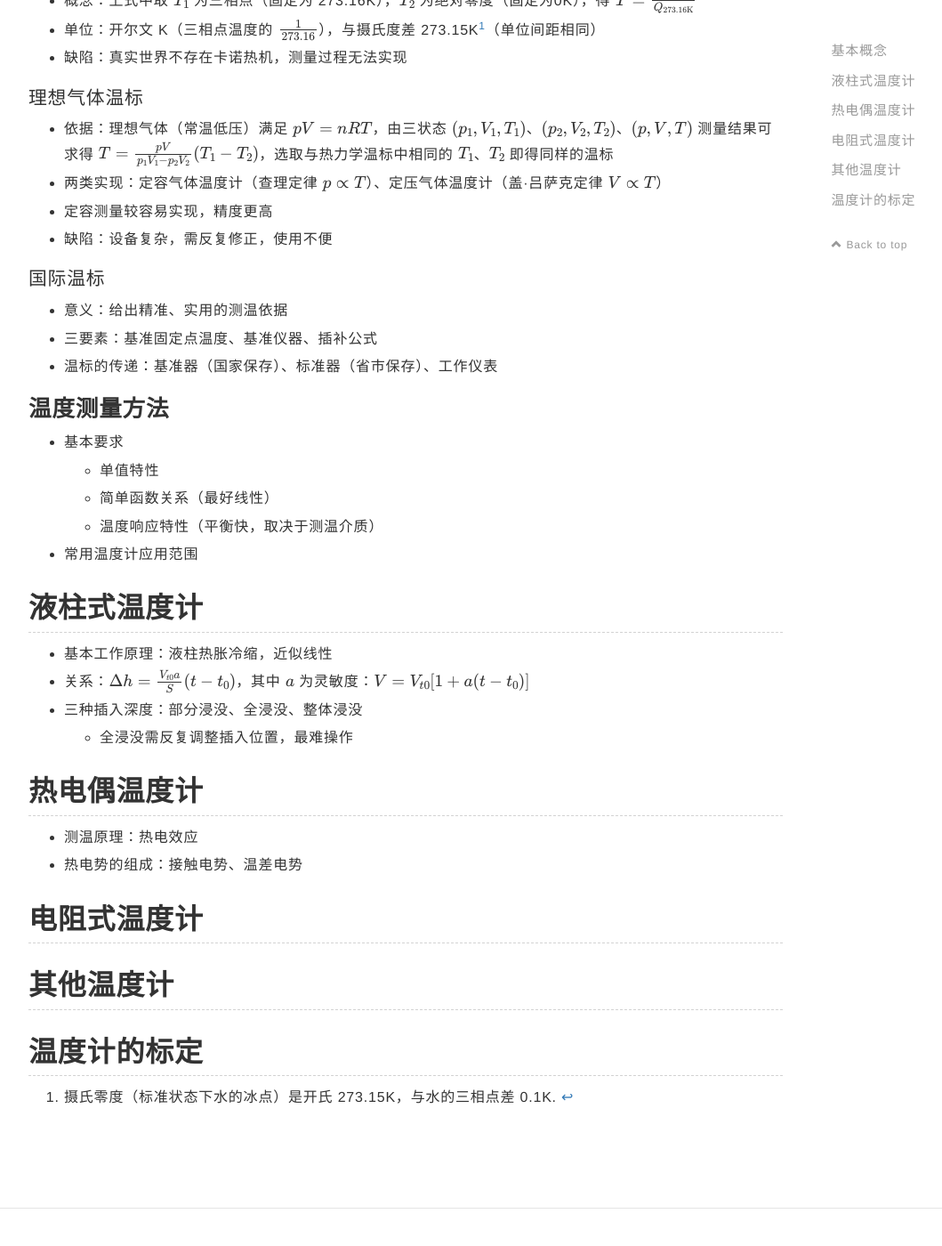
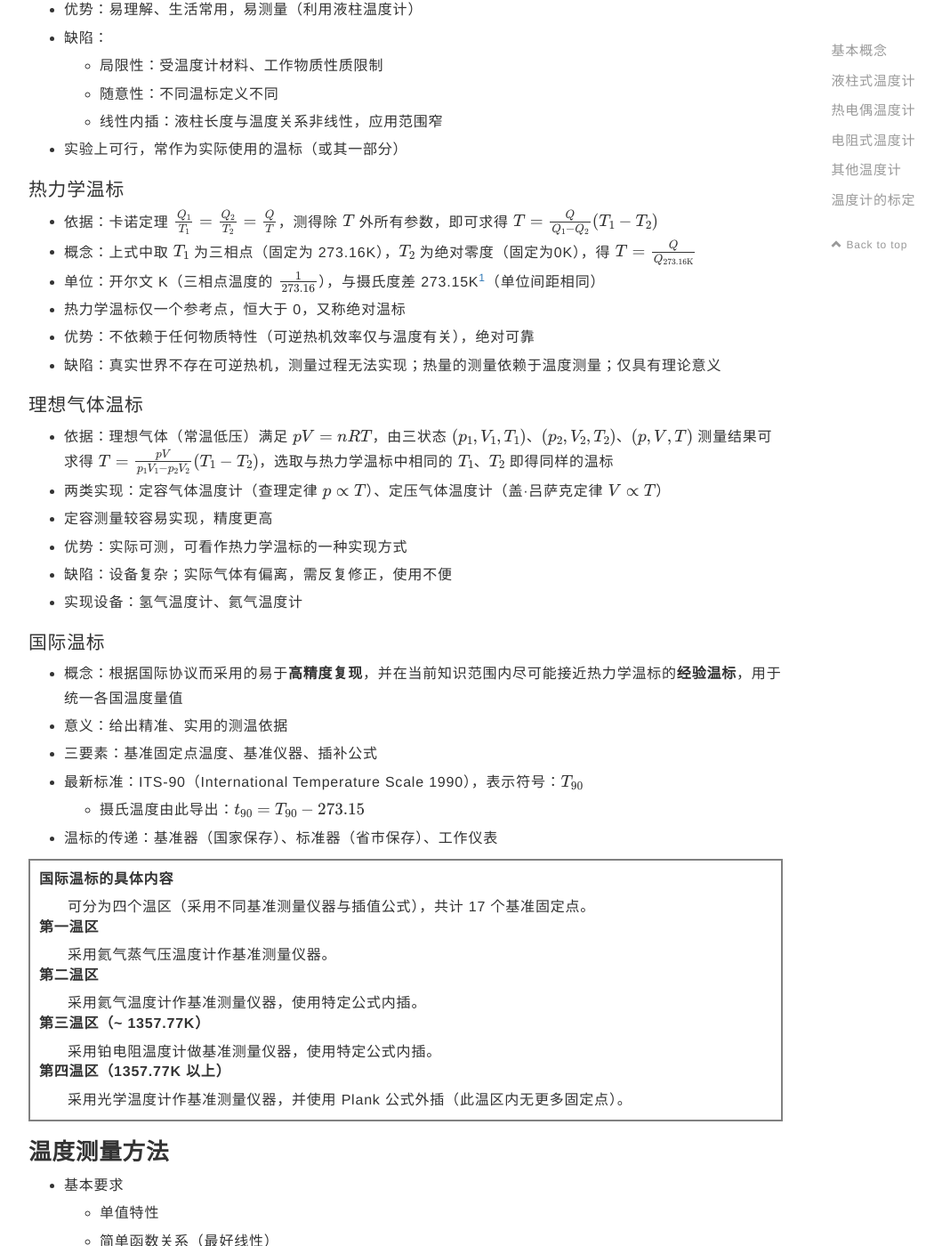
Before and after one commit to xjtu-blacksmith/test-tech-in-epe, a Jekyll site: the page built from chapters/chp4.md, in a window 1280 px wide and 1400 px high, scrolled down 979 px. Shown: the whole window at 89% size, without its empty margins (38-1097 px from the left). Built offline with Jekyll 4.4.1, drawn with Linux system fonts in a browser that asks for light colours; nearby versions of some CDN libraries; formulas are drawn with MathJax 3; some of the changed text lies outside the part shown.

Commit message:
update chp4

```diff
--- a/chapters/chp4.md
+++ b/chapters/chp4.md
@@ -24,16 +24,27 @@ order: 4
 ### 经验温标
 
 - 概念：取两个固定温度点，给定数值、均匀等分（依据：液柱热胀冷缩）
-- 实例：摄氏温标、华氏温标（关系：$$t_C=\frac59(t_F-32)$$）
+- 依赖于某些**特定物质**的物理性质（属性）与温度之关系
+- 实例：摄氏温标、华氏温标、列氏温标
+    - 摄氏温标：标准状态下水的凝固点为 0，沸点为 100
+    - 华氏温标：氯化铵与冰水混合物为 0，「人体温度」为 100
+    - 列氏温标：水的冰点为 0，沸点为 80
+    - 摄氏温度与华氏温度关系：$$t_C=\frac59(t_F-32)$$
 - 优势：易理解、生活常用，易测量（利用液柱温度计）
-- 缺陷：不准确——液柱长度与温度关系非线性，应用范围窄
+- 缺陷：
+    - 局限性：受温度计材料、工作物质性质限制
+    - 随意性：不同温标定义不同
+    - 线性内插：液柱长度与温度关系非线性，应用范围窄
+- 实验上可行，常作为实际使用的温标（或其一部分）
 
 ### 热力学温标
 
 - 依据：卡诺定理 $$\frac{Q_1}{T_1}=\frac{Q_2}{T_2}=\frac{Q}{T}$$，测得除 $$T$$ 外所有参数，即可求得 $$T=\frac{Q}{Q_1-Q_2}(T_1-T_2)$$
 - 概念：上式中取 $$T_1$$ 为三相点（固定为 273.16K），$$T_2$$ 为绝对零度（固定为0K），得 $$T=\frac{Q}{Q_{273.16\text{K}}}$$
 - 单位：开尔文 K（三相点温度的 $$\frac1{273.16}$$），与摄氏度差 273.15K[^1]（单位间距相同）
-- 缺陷：真实世界不存在卡诺热机，测量过程无法实现
+- 热力学温标仅一个参考点，恒大于 0，又称绝对温标
+- 优势：不依赖于任何物质特性（可逆热机效率仅与温度有关），绝对可靠
+- 缺陷：真实世界不存在可逆热机，测量过程无法实现；热量的测量依赖于温度测量；仅具有理论意义
 
 [^1]: 摄氏零度（标准状态下水的冰点）是开氏 273.15K，与水的三相点差 0.1K.
 
@@ -42,13 +53,33 @@ order: 4
 - 依据：理想气体（常温低压）满足 $$pV=nRT$$，由三状态 $$(p_1,V_1,T_1)$$、$$(p_2,V_2,T_2)$$、$$(p,V,T)$$ 测量结果可求得 $$T=\frac{pV}{p_1V_1-p_2V_2}(T_1-T_2)$$，选取与热力学温标中相同的 $$T_1$$、$$T_2$$ 即得同样的温标
 - 两类实现：定容气体温度计（查理定律 $$p\propto T$$）、定压气体温度计（盖·吕萨克定律 $$V\propto T$$）
 - 定容测量较容易实现，精度更高
-- 缺陷：设备复杂，需反复修正，使用不便
+- 优势：实际可测，可看作热力学温标的一种实现方式
+- 缺陷：设备复杂；实际气体有偏离，需反复修正，使用不便
+- 实现设备：氢气温度计、氦气温度计
 
 ### 国际温标
 
+- 概念：根据国际协议而采用的易于**高精度复现**，并在当前知识范围内尽可能接近热力学温标的**经验温标**，用于统一各国温度量值
 - 意义：给出精准、实用的测温依据
 - 三要素：基准固定点温度、基准仪器、插补公式
+- 最新标准：ITS-90（International Temperature Scale 1990），表示符号：$$T_{90}$$
+    - 摄氏温度由此导出：$$t_{90}=T_{90}-273.15$$
 - 温标的传递：基准器（国家保存）、标准器（省市保存）、工作仪表
+
+国际温标的具体内容
+: 可分为四个温区（采用不同基准测量仪器与插值公式），共计 17 个基准固定点。
+
+第一温区
+: 采用氦气蒸气压温度计作基准测量仪器。
+
+第二温区
+: 采用氦气温度计作基准测量仪器，使用特定公式内插。
+
+第三温区（~ 1357.77K）
+: 采用铂电阻温度计做基准测量仪器，使用特定公式内插。
+
+第四温区（1357.77K 以上）
+: 采用光学温度计作基准测量仪器，并使用 Plank 公式外插（此温区内无更多固定点）。
 
 ## 温度测量方法
 
```
